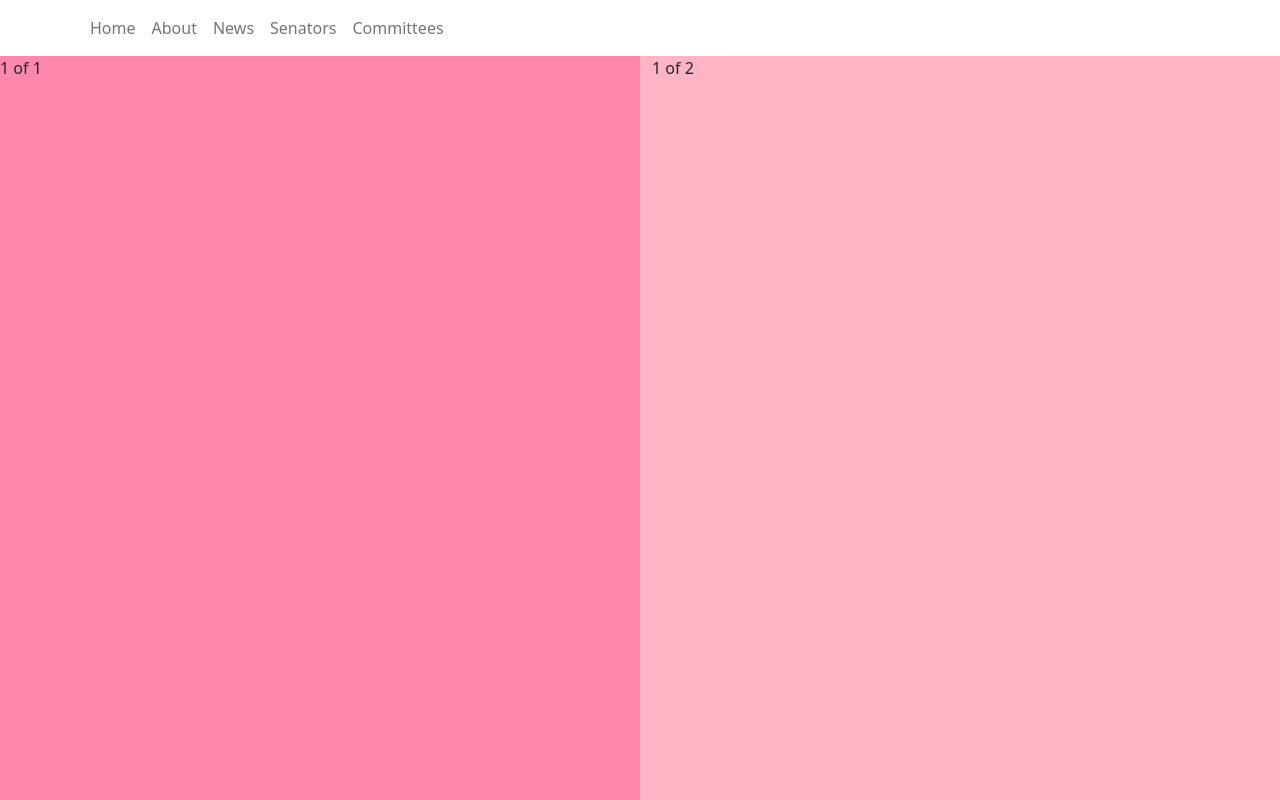
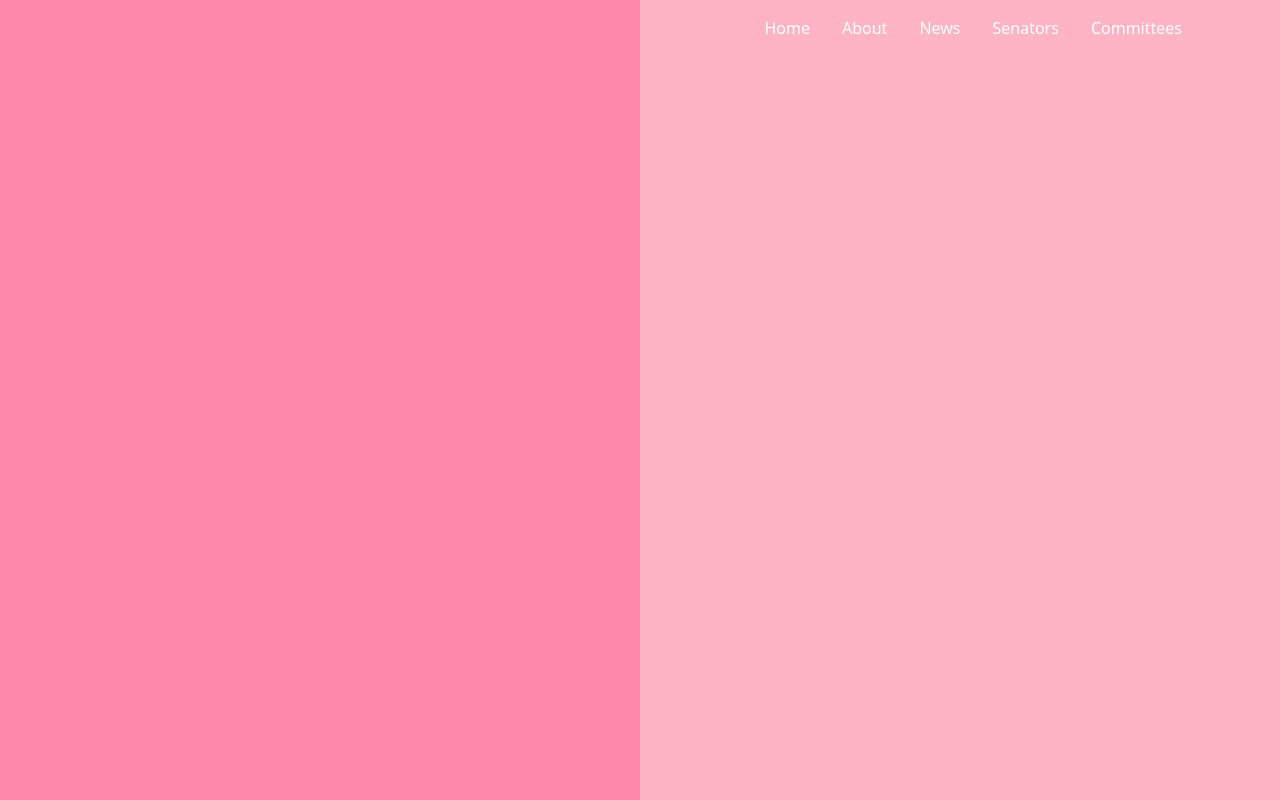
Before and after one commit to sheryl-dsouza/sherosh-delights, a React (Create React App) app in the folder frontend/: page / in a window 1280 px wide. Shown: the top 800 px of the page. Built offline with nearby package versions, Linux system fonts and the light colour scheme.

Commit message:
configuring navbar

```diff
--- a/frontend/src/components/GlobalNavbar.css
+++ b/frontend/src/components/GlobalNavbar.css
@@ -1,3 +1,7 @@
 /* .navbar-inner {
     background:'pink';
 } */
+
+Nav.Link {
+    color: green;
+}
--- a/frontend/src/components/GlobalNavbar.jsx
+++ b/frontend/src/components/GlobalNavbar.jsx
@@ -2,7 +2,7 @@ import Container from 'react-bootstrap/Container';
 import Nav from 'react-bootstrap/Nav';
 import Navbar from 'react-bootstrap/Navbar';
 import { useNavigate } from "react-router-dom";
-import './GlobalNavbar.css'
+
 
 // used https://react-bootstrap.github.io/components/navbar/
 
@@ -10,20 +10,20 @@ const GlobalNavbar = () => {
   const navigate = useNavigate();
 
   return (
-    <Navbar class='navbar-expand'>
+    <nav class="navbar navbar-expand-sm fixed-top navbar-light">
       <Container>
         <Navbar.Toggle aria-controls="basic-navbar-nav" />
         <Navbar.Collapse id="basic-navbar-nav">
-          <Nav className="me-auto">
-            <Nav.Link onClick={() => navigate('/')}>Home</Nav.Link>
-            <Nav.Link onClick={() => navigate('/about')}>About</Nav.Link>
-            <Nav.Link onClick={() => navigate('/news')}>News</Nav.Link>
-            <Nav.Link onClick={() => navigate('/senators')}>Senators</Nav.Link>
-            <Nav.Link onClick={() => navigate('/committees')}>Committees</Nav.Link>
+          <Nav className="ms-auto">
+            <Nav.Link style={{color:'white'}} onClick={() => navigate('/')}>Home</Nav.Link>
+            <Nav.Link style={{color:'white'}} onClick={() => navigate('/about')}>About</Nav.Link>
+            <Nav.Link style={{color:'white'}}onClick={() => navigate('/news')}>News</Nav.Link>
+            <Nav.Link style={{color:'white'}} onClick={() => navigate('/senators')}>Senators</Nav.Link>
+            <Nav.Link style={{color:'white'}} onClick={() => navigate('/committees')}>Committees</Nav.Link>
           </Nav>
         </Navbar.Collapse>
       </Container>
-    </Navbar>
+    </nav>
   );
 }
 
--- a/frontend/src/pages/Home.jsx
+++ b/frontend/src/pages/Home.jsx
@@ -7,8 +7,8 @@ function Home() {
     return (
         <div>
         <Row>
-          <Col style={{background:'#FF89AD', minHeight:'1000px'}}>1 of 1</Col>
-          <Col style={{background:'#FFB4C6'}}>1 of 2 <br></br></Col>
+          <Col style={{background:'#FF89AD', minHeight:'1000px'}}></Col>
+          <Col style={{background:'#FFB4C6'}}><br></br></Col>
         </Row>
       </div>
     );
```
